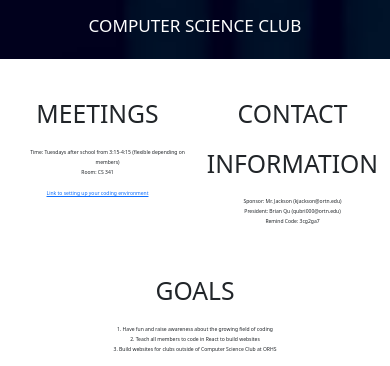
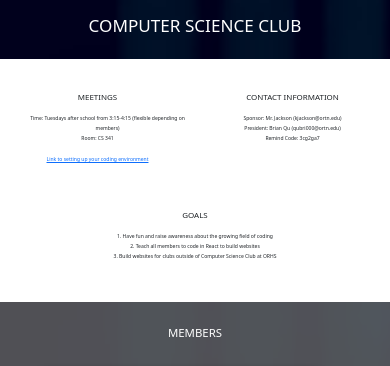
Before and after one commit to BBQ591/compSciWebsite, a React (Create React App) app: page / in a window 390 px wide. Shown: the top 366 px of the page. Built offline with nearby package versions, Linux system fonts and the light colour scheme; the HTML template or start-up script is replaced by a standard one.

Commit message:
final touches for phone version

```diff
--- a/src/screens/main.js
+++ b/src/screens/main.js
@@ -57,7 +57,15 @@ export default function Main() {
                 textAlign: "center",
               }}
             >
-              <h2 style={{ lineHeight: 2 }}>MEETINGS</h2>
+              <h2
+                style={{
+                  lineHeight: 2,
+                  fontSize:
+                    (window.innerWidth / window.innerHeight / 2.02463) * 35,
+                }}
+              >
+                MEETINGS
+              </h2>
               <body
                 style={{
                   lineHeight: 2,
@@ -94,7 +102,15 @@ export default function Main() {
                 textAlign: "center",
               }}
             >
-              <h2 style={{ lineHeight: 2 }}>CONTACT INFORMATION</h2>
+              <h2
+                style={{
+                  lineHeight: 2,
+                  fontSize:
+                    (window.innerWidth / window.innerHeight / 2.02463) * 35,
+                }}
+              >
+                CONTACT INFORMATION
+              </h2>
               <body
                 style={{
                   lineHeight: 2,
@@ -140,7 +156,15 @@ export default function Main() {
                 marginBottom: 40,
               }}
             >
-              <h2 style={{ lineHeight: 2 }}>GOALS</h2>
+              <h2
+                style={{
+                  lineHeight: 2,
+                  fontSize:
+                    (window.innerWidth / window.innerHeight / 2.02463) * 35,
+                }}
+              >
+                GOALS
+              </h2>
               <body
                 style={{
                   lineHeight: 2,
```
